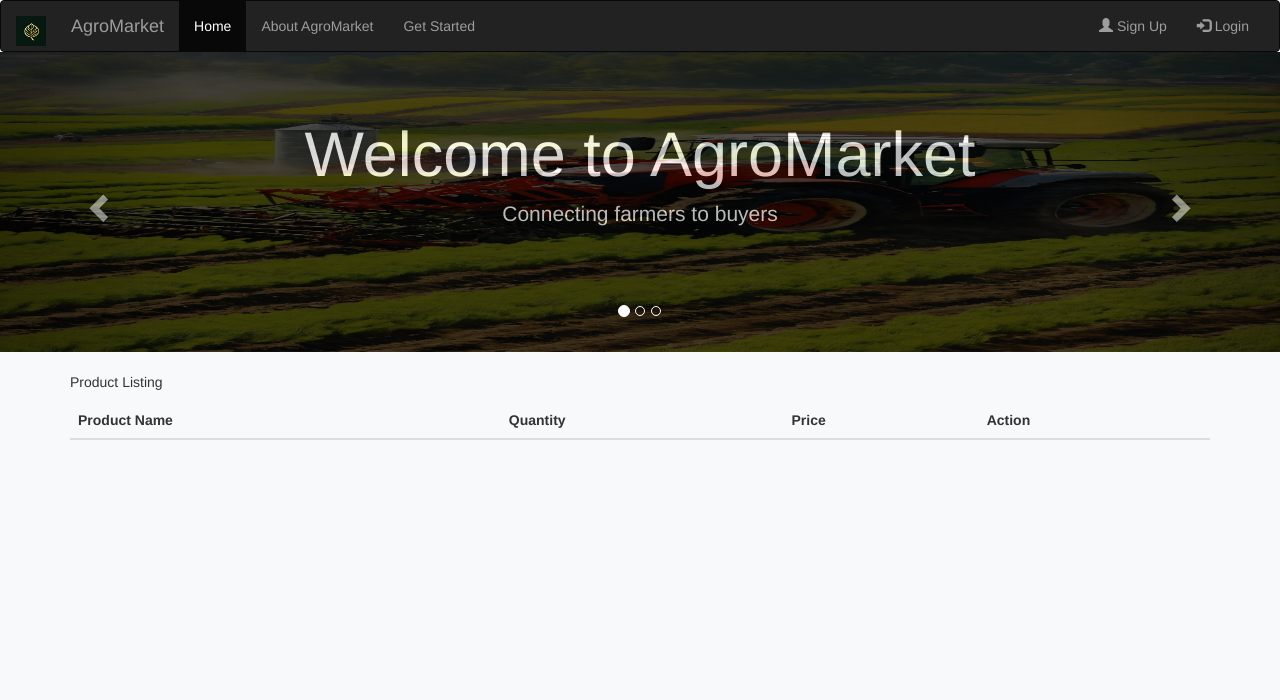
After one commit to Sobilo34/AgroMarket, a Flask app: template web_app/templates/product_index.html in a window 1280 px wide. The commit adds this page. Shown: the top 700 px of the page. Run offline with Flask 3, Linux system fonts and the light colour scheme; the template is opened without the code that fills it, so the values that code supplies are empty; parts of the project's set-up code (start-up, migrations or seed data) failed here and were passed over; some libraries are stand-ins or nearby versions.

Commit message:
implemented the product listing of the user

```diff
--- a/api/v1/views/products.py
+++ b/api/v1/views/products.py
@@ -153,9 +153,8 @@ def post_image(product_id):
         else:
             abort(404, description="Invalid file type")
     if image_urls:
-        product.cover_img = image_urls[-1].split('/')[-1]
+        product.cover_img = image_urls[0].split('/')[-1]
         storage.save()
-        print(f"Product cover_img updated to: {product.cover_img}")
     return jsonify(image_urls), 201
 
 
--- a/web_app/app.py
+++ b/web_app/app.py
@@ -98,6 +98,16 @@ def profile():
     return render_template('profile.html',
                            cache_id=str(uuid.uuid4()), data=user)
 
+@login_required
+@app.route('/product_index', strict_slashes=False)
+def product_index():
+    """ the page for product details"""
+    user = storage.find_user_by_email(current_user.email)
+    products = [product for product in user.products]
+
+    return render_template('product_index.html', cache_id=str(uuid.uuid4()),
+                           data=products)
+
 @app.route('/products', strict_slashes=False,
            methods=['GET', 'POST'])
 def products_page():
@@ -124,7 +134,7 @@ def products_page():
                 flash('Product uploaded Successfully', 'alert alert-success')
                 return redirect(url_for('products_page'))
         else:
-            flash('Upload failed', 'alert alert-danger')
+            flash('Product Upload failed', 'alert alert-danger')
             return redirect(url_for('products_page'))
     return render_template('product_upload.html', cache_id=str(uuid.uuid4()))
 
--- /dev/null
+++ b/web_app/templates/product_index.html
@@ -0,0 +1,32 @@
+{% extends "base.html" %}
+
+{% block title %}: Home{% endblock %}
+
+{% block content %}
+<div class="container content">
+  <p>Product Listing</p>
+  <table class="table table-striped">
+    <thead>
+      <tr>
+        <th>Product Name</th>
+        <th>Quantity</th>
+        <th>Price</th>
+        <th>Action</th>
+      </tr>
+    </thead>
+    <!-- from the products update the table -->
+  {% for product in data %}
+    <tbody>
+      <tr>
+        <td>{{ product.name }}</td>
+        <td>{{ product.quantity }}</td>
+        <td>{{ product.price }}</td>
+        <td></td>
+      </tr>
+    </tbody>
+    {% endfor %}
+  </table>
+</div>
+
+<script src="{{ url_for('static', filename='scripts/upload_product.js') + '?' + cache_id }}"></script>
+{% endblock %}
--- a/web_app/templates/seller_dashboard.html
+++ b/web_app/templates/seller_dashboard.html
@@ -10,8 +10,8 @@
       <div class="card p-3 mb-4 shadow-sm">
         <h2>My Dashboard</h2>
         <div class="list-group">
-          <a href="{{ url_for('index') }}" class="list-group-item list-group-item-action">My Profile</a>
-          <a href="#" class="list-group-item list-group-item-action">My Products</a>
+          <a href="{{ url_for('profile') }}" class="list-group-item list-group-item-action">My Profile</a>
+          <a href="{{url_for('product_index')}}" class="list-group-item list-group-item-action">My Products</a>
           <a href="#" class="list-group-item list-group-item-action">My Orders</a>
           <a href="#" class="list-group-item list-group-item-action">My Wallet</a>
           <a href="#" class="list-group-item list-group-item-action">My Settings</a>
```
Also changed, not shown: web_app/templates/product.html (deleted, +0 -50 lines).
